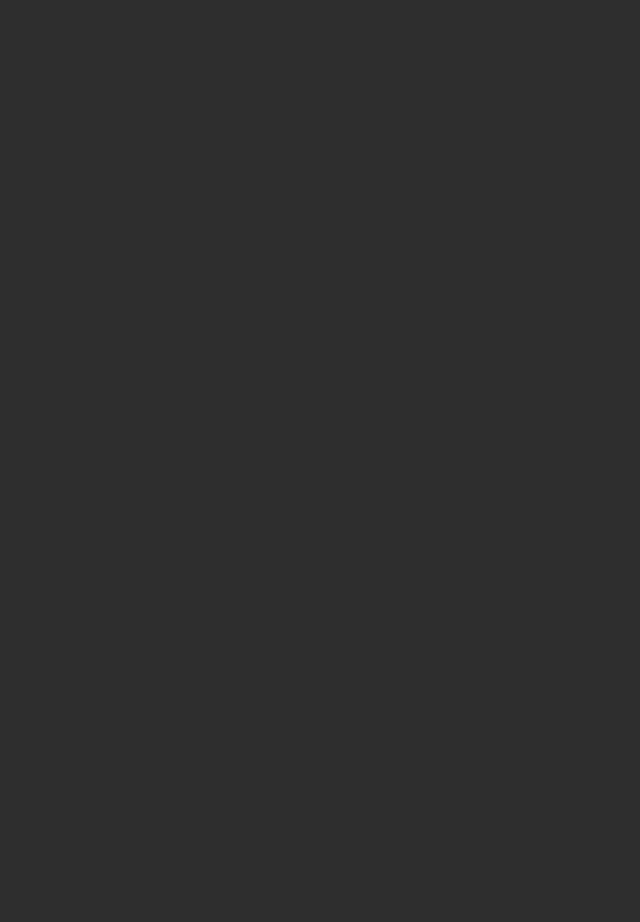
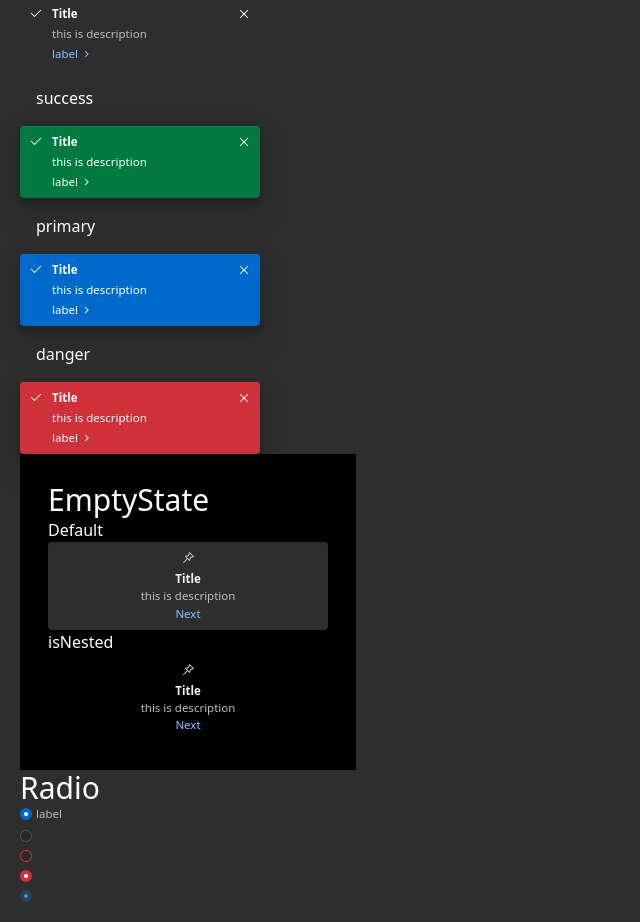
Before and after one commit to Flowappz/webflow-app-ui-components, a React (Vite) app: page / in a window 1280 px wide. Shown: the part 1200-2122 px from the top of the page, without its empty margins (0-640 px from the left). Before the commit the page ends 881 px from the top, so only its background shows below. Built offline with nearby package versions, Linux system fonts and the light colour scheme.

Commit message:
add EmptyState, Radio and  Note component

```diff
--- a/src/App.tsx
+++ b/src/App.tsx
@@ -3,8 +3,12 @@ import {IconButton} from "./components";
 import {Textarea} from './components';
 import {Input} from "./components";
 import Spinner from "./components/Spinner/Spinner";
-import {Divider} from "./components/Divider/Divider";
-import {Switch} from "./components/Switch/Switch";
+import {Divider} from "./components";
+import {Switch} from "./components";
+import {Accordion} from "./components/Accordion/Accordion";
+import {Note} from "./components";
+import {EmptyState} from "./components/EmptyState/EmptyState";
+import {Radio} from "./components/Radio/Radio";
 
 
 function App() {
@@ -60,10 +64,45 @@ function App() {
             <Spinner size={'lg'}/>
 
 
-            <p>vertical</p>
+            <h2 className='text-3xl'>Switch</h2>
+            <p>Default</p>
+            <Switch switchId={'default'}/>
 
-            <Switch name={'switch'}/>
+            <p className={'p-4'}>isChecked</p>
+            <Switch switchId={'isChecked'} checked/>
 
+            <h2 className='text-3xl'>Note</h2>
+            <p className={'p-4'}>Default</p>
+            <Note title={'Title'} description={'this is description'} linkLabel={'label'}/>
+            <p className={'p-4'}>ghost</p>
+            <Note title={'Title'} variant={'ghost'} description={'this is description'} linkLabel={'label'}/>
+            <p className={'p-4'}>success</p>
+            <Note title={'Title'} variant={'success'} description={'this is description'} linkLabel={'label'}/>
+            <p className={'p-4'}>primary</p>
+            <Note title={'Title'} variant={'primary'} description={'this is description'} linkLabel={'label'}/>
+            <p className={'p-4'}>danger</p>
+            <Note title={'Title'} variant={'danger'} description={'this is description'} linkLabel={'label'}/>
+
+
+            <div className={'bg-[#000] p-7'}>
+                <h2 className='text-3xl'>EmptyState</h2>
+                <p>Default</p>
+                <EmptyState title={'Title'} body={'this is description'} label={'Next'}/>
+
+                <p>isNested</p>
+                <EmptyState title={'Title'} isNested body={'this is description'} label={'Next'}/>
+            </div>
+
+                <h2 className='text-3xl'>Radio</h2>
+            <Radio id={'radio'} label={'label'} checked/>
+            <p className={'p-1'}></p>
+            <Radio id={'radio2'}/>
+            <p className={'p-1'}></p>
+            <Radio id={'radio3'} isError/>
+            <p className={'p-1'}></p>
+            <Radio id={'radio4'} isError checked/>
+            <p className={'p-1'}></p>
+            <Radio id={'radio4'} checked disabled/>
         </div>
     );
 }
--- a/src/assets/icons.tsx
+++ b/src/assets/icons.tsx
@@ -16,3 +16,85 @@ export const ThreeDotIcon = () => {
         </svg>
     );
 }
+
+
+export const ArrowIcon = ({color = '#BDBDBD'}: { color?: string }) => {
+    return (
+        <svg
+            xmlns="http://www.w3.org/2000/svg"
+            width="17"
+            height="16"
+            fill="none"
+            viewBox="0 0 17 16"
+
+        >
+            <path
+                fill={color}
+                fillRule="evenodd"
+                d="M9.351 8L6.705 5.354l.707-.708L10.765 8l-3.353 3.354-.707-.707L9.35 8z"
+                clipRule="evenodd"
+
+            ></path>
+        </svg>
+    );
+}
+
+
+export const CloseIcon = () => {
+    return (
+        <svg
+            xmlns="http://www.w3.org/2000/svg"
+            width="16"
+            height="16"
+            fill="none"
+            viewBox="0 0 16 16"
+        >
+            <path
+                fill="#F5F5F5"
+                fillRule="evenodd"
+                d="M8.707 8l3.647-3.646-.707-.708L8 7.293 4.354 3.646l-.708.708L7.293 8l-3.647 3.646.708.708L8 8.707l3.646 3.647.708-.707L8.707 8z"
+                clipRule="evenodd"
+            ></path>
+        </svg>
+    );
+}
+
+
+export const CheckIcon = () => {
+    return (
+        <svg
+            xmlns="http://www.w3.org/2000/svg"
+            width="16"
+            height="16"
+            fill="none"
+            viewBox="0 0 16 16"
+        >
+            <path
+                fill="#F5F5F5"
+                fillRule="evenodd"
+                d="M13.354 4.354l-6.5 6.5a.5.5 0 01-.707 0l-3.5-3.5.707-.708L6.5 9.793l6.146-6.147.708.708z"
+                clipRule="evenodd"
+            ></path>
+        </svg>
+    );
+}
+
+
+export const PinIcon = ({color = '#BDBDBD'}: { color?: string }) => {
+    return (
+        <svg
+            xmlns="http://www.w3.org/2000/svg"
+            width="17"
+            height="16"
+            fill="none"
+            viewBox="0 0 17 16"
+        >
+            <path
+                fill={color}
+                fillRule="evenodd"
+                d="M9.912 2.146a.5.5 0 00-.828.196l-.921 2.763-2.763.92a.5.5 0 00-.195.829L6.85 8.5l-3.793 3.793V13h.707l3.793-3.793 1.647 1.647a.5.5 0 00.827-.196l.921-2.763 2.763-.92a.5.5 0 00.196-.829l-4-4zm-.88 3.512l.745-2.232 2.856 2.856-2.233.744a.5.5 0 00-.316.316L9.34 9.574 6.484 6.72l2.232-.745a.5.5 0 00.316-.316z"
+                clipRule="evenodd"
+            ></path>
+        </svg>
+    );
+}
--- /dev/null
+++ b/src/components/Accordion/Accordion.tsx
@@ -0,0 +1,24 @@
+import {FC, ReactNode, useState} from "react";
+import {cn} from "../../lib/utils";
+import {ArrowIcon} from "../../assets/icons";
+
+interface AccordionPops {
+    label: string,
+    icon?: ReactNode
+    className?: string
+    content?: string
+}
+
+export const Accordion: FC<AccordionPops> = ({label, className, icon = <ArrowIcon/>, content}) => {
+
+    const [isOpen, setIsOpen] = useState<boolean>(false)
+
+    return <div className={cn('bg-background1 w-[240px]', className)}>
+        <button className={'w-full h-[32px] flex items-center gap-[10px] py-2 pl-2 pr-1'}
+                onClick={() => setIsOpen(prev => !prev)}>
+            <span className={'flex-1 text-start'}>{label}</span>
+            <span className={''}>{icon}</span>
+        </button>
+        <div className={`transition-all ${isOpen ?'h-fit':'h-0 opacity-0'} p-2`}>{content}</div>
+    </div>
+}
--- /dev/null
+++ b/src/components/EmptyState/EmptyState.tsx
@@ -0,0 +1,31 @@
+import {FC} from "react";
+
+import {cn} from "../../lib/utils";
+import {PinIcon} from "../../assets/icons";
+
+
+interface EmptyStateProps {
+    isNested?: boolean;
+    className?: string
+    title: string
+    body: string
+    label: string
+
+}
+
+
+export const EmptyState: FC<EmptyStateProps> = ({label, className, title, body, isNested = false}) => {
+
+    return (
+        <div
+            className={cn(`${isNested ? 'bg-transparent' : 'bg-background2'} w-[280px] flex items-center justify-center flex-col p-2 gap-1 rounded-[4px]`, className)}>
+            <div><PinIcon/></div>
+            <div className={'flex items-center justify-center flex-col'}>
+                <h5 className={'text-[11.5px] font-[600] text-text1'}>{title}</h5>
+                <p className={'text-[11.5px] text-text2'}>{body}</p>
+                <span className={'text-[11.5px] text-blueText'}>{label}</span>
+            </div>
+
+        </div>
+    )
+}
--- /dev/null
+++ b/src/components/Note/Note.tsx
@@ -0,0 +1,54 @@
+import {FC} from "react";
+import {ArrowIcon, CheckIcon, CloseIcon} from "../../assets/icons";
+import {cva} from "class-variance-authority";
+import {cn} from "../../lib/utils";
+
+
+interface NoteProps {
+    variant?: 'default' | 'success' | 'danger' | 'ghost' | 'primary'
+    className?: string
+    title: string
+    description: string
+    linkLabel: string
+    href?: string
+}
+
+
+const NoteVariants = cva(
+    ['w-[240px] p-2 relative flex items-start gap-2 rounded-[4px]'],
+    {
+        variants: {
+            variant: {
+                default: ['bg-background3 shadow-menu-shadow'],
+                success: ['bg-greenBackground shadow-menu-shadow'],
+                danger: ['bg-redBackground shadow-menu-shadow'],
+                ghost: ['bg-transparent'],
+                primary: ['bg-actionPrimaryBackground shadow-menu-shadow'],
+            },
+
+        },
+        defaultVariants: {
+            variant: "default",
+        },
+    }
+)
+export const Note: FC<NoteProps> = ({variant, description, title, linkLabel, href = '#', className}) => {
+    const TextColor = variant === 'ghost' || variant === 'default' || variant === undefined
+    return (
+        <div className={cn('', NoteVariants({variant, className}))}>
+            <button className={'absolute top-2 right-2'}><CloseIcon/></button>
+            <button className={'cursor-auto'}><CheckIcon/></button>
+            <div className={'flex flex-col gap-1'}>
+                <h5 className={'text-[11.5px] font-[600] leading-[16px] tracking-small-letter-spacing'}>{title}</h5>
+                <span
+                    className={`${TextColor ? 'text-text2' : 'text-actionPrimaryText'} text-[11.5px] leading-[16px] tracking-small-letter-spacing`}>{description}</span>
+
+                <a href={href}
+                   className={'flex items-center text-[11.5px] text-text2 leading-[16px] tracking-small-letter-spacing'}>
+                    <span className={TextColor ? 'text-blueText' : 'text-actionPrimaryText'}>{linkLabel}</span>
+                    <span><ArrowIcon color={TextColor ? '#8AC2FF' : '#ffffff'}/></span>
+                </a>
+            </div>
+        </div>
+    )
+}
--- /dev/null
+++ b/src/components/Radio/Radio.tsx
@@ -0,0 +1,23 @@
+import {FC} from "react";
+
+interface RadioProps extends React.InputHTMLAttributes<HTMLInputElement> {
+    label?: string;
+    isError?: boolean;
+}
+
+export const Radio: FC<RadioProps> = ({id, label, isError=false, ...props}) => {
+
+    return (
+        <div className={'w-fit h-fit flex gap-1 items-center'}>
+            <label
+                className={`radio-box block cursor-pointer relative w-[12px] h-[12px] bg-[#00000026] rounded-[50%] border-[1px] ${isError ? 'border-redBorder radio-error':'border-[#FFFFFF30]'} `}
+                htmlFor={id}>
+                <input type="radio" className='radio-input w-0 h-0 opacity-0' id={id} {...props}/>
+                <span
+                    className="radio-dot absolute top-[50%] left-[50%] translate-x-[-50%] translate-y-[-50%] w-[4px] h-[4px] rounded-[50%]"></span>
+            </label>
+            {label && <label className={'text-[11.5px] text-text2 leading-[16px]'} htmlFor={id}>{label}</label>}
+
+        </div>
+    )
+}
--- a/src/components/index.ts
+++ b/src/components/index.ts
@@ -4,3 +4,7 @@ export {Textarea} from "./TextArea/TextArea"
 export {Input} from './Input/Input'
 export {Switch} from './Switch/Switch'
 export {Divider} from './Divider/Divider'
+export {Spinner} from './Spinner/Spinner'
+export {Note} from './Note/Note'
+export {Radio} from './Radio/Radio'
+export {EmptyState} from './EmptyState/EmptyState'
--- a/src/index.css
+++ b/src/index.css
@@ -118,3 +118,26 @@ body {
     @apply outline outline-1 outline-blueBorder
 }
 /*Switch Custom Style*/
+
+
+/* Radio Custom Style */
+.radio-box:has(.radio-input:checked) {
+    @apply bg-[#006ACC] border-[#006ACC]
+}
+
+.radio-error:has(.radio-input:checked){
+    @apply bg-redBackground border-redBackground
+}
+.radio-box:has(.radio-input:enabled:not(:checked)){
+    @apply hover:bg-background2
+}
+.radio-input:checked ~ .radio-dot{
+    @apply bg-actionPrimaryText
+}
+.radio-box:has(.radio-input:focus) {
+    @apply outline outline-1 outline-blueBorder
+}
+.radio-box:has(.radio-input:disabled) {
+    @apply opacity-[0.4] cursor-not-allowed
+}
+/* Radio Custom Style */
```
Also changed, not shown: src/components/Switch/Switch.tsx (+4 -4 lines).
